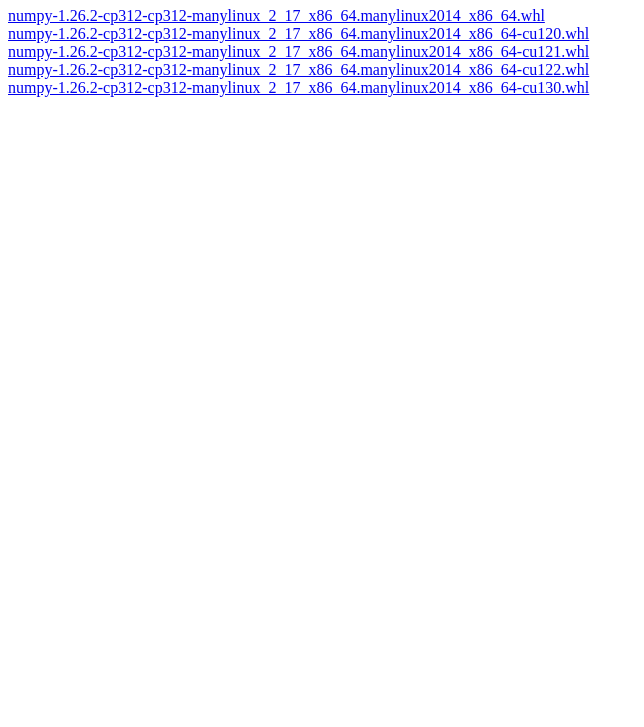
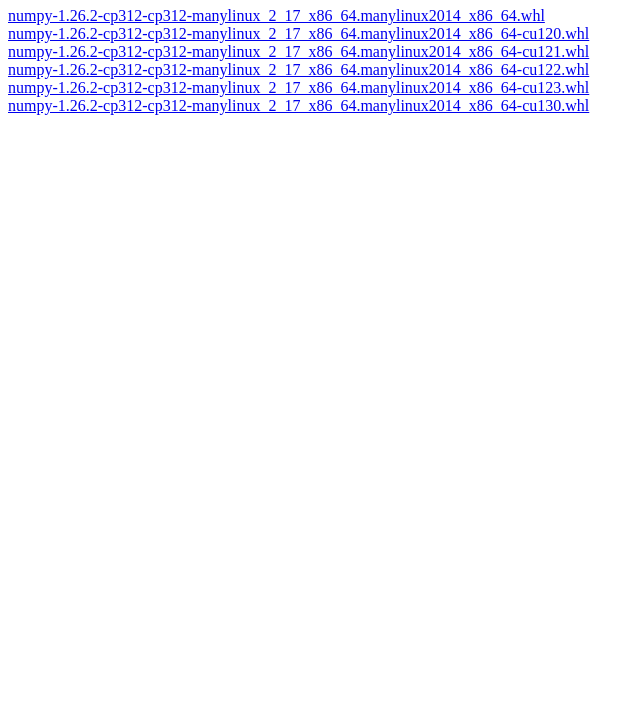
Before and after one commit to DEKHTIARJonathan/demo_custom_arch_pipserver, a plain HTML site: page numpy/index.html in a window 1280 px wide. Shown: the part 73-800 px from the top of the page, without its empty margins (0-644 px from the left). Drawn offline with Linux system fonts and the light colour scheme.

Commit message:
add cu123

```diff
--- a/numpy/index.html
+++ b/numpy/index.html
@@ -7,6 +7,7 @@
     <a href="./numpy-1.26.2-cp312-cp312-manylinux_2_17_x86_64.manylinux2014_x86_64-cu120.whl">numpy-1.26.2-cp312-cp312-manylinux_2_17_x86_64.manylinux2014_x86_64-cu120.whl</a><br>
     <a href="./numpy-1.26.2-cp312-cp312-manylinux_2_17_x86_64.manylinux2014_x86_64-cu121.whl">numpy-1.26.2-cp312-cp312-manylinux_2_17_x86_64.manylinux2014_x86_64-cu121.whl</a><br>
     <a href="./numpy-1.26.2-cp312-cp312-manylinux_2_17_x86_64.manylinux2014_x86_64-cu122.whl">numpy-1.26.2-cp312-cp312-manylinux_2_17_x86_64.manylinux2014_x86_64-cu122.whl</a><br>
+    <a href="./numpy-1.26.2-cp312-cp312-manylinux_2_17_x86_64.manylinux2014_x86_64-cu123.whl">numpy-1.26.2-cp312-cp312-manylinux_2_17_x86_64.manylinux2014_x86_64-cu123.whl</a><br>
     <a href="./numpy-1.26.2-cp312-cp312-manylinux_2_17_x86_64.manylinux2014_x86_64-cu130.whl">numpy-1.26.2-cp312-cp312-manylinux_2_17_x86_64.manylinux2014_x86_64-cu130.whl</a><br>
 </body>
 </html>
```
Also changed, not shown: 1 other file.
